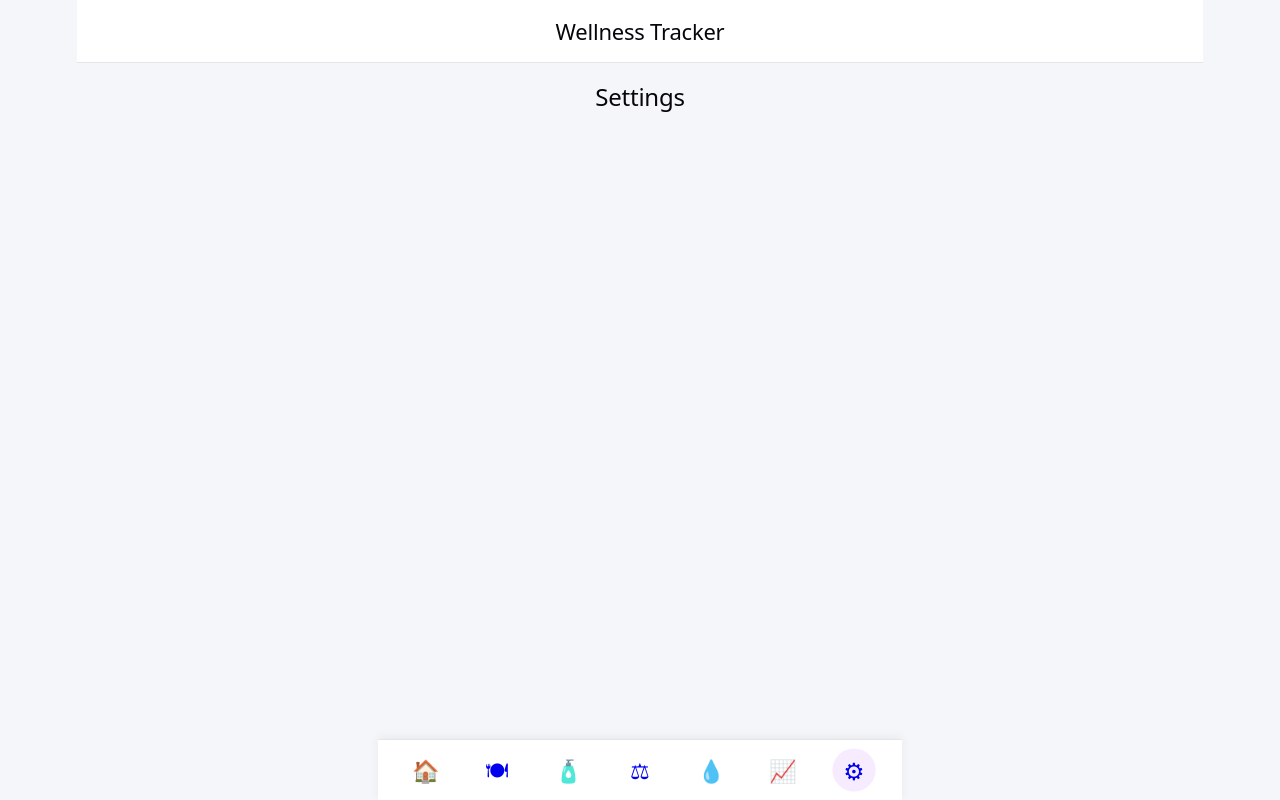
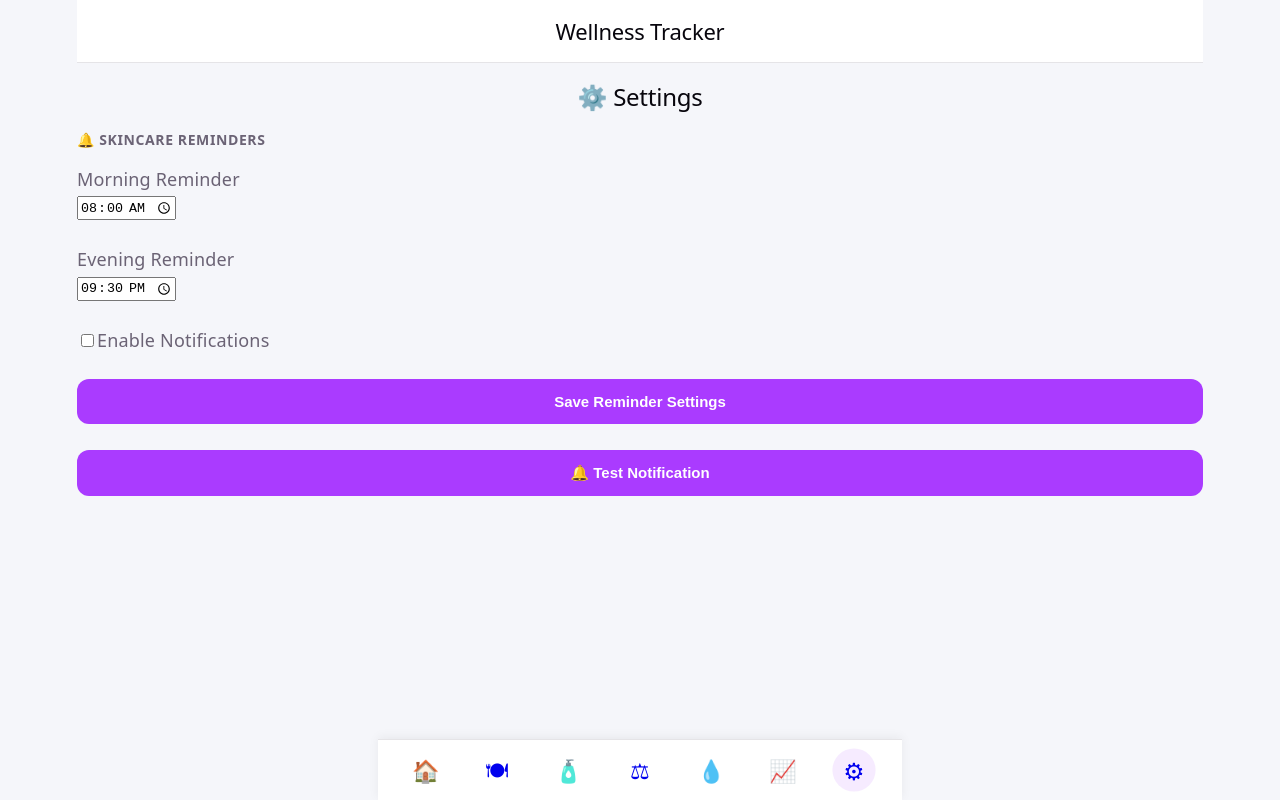
Before and after one commit to sravansamudrala/wellness-tracker, a React (Vite) app: page /settings in a window 1280 px wide. Built offline with nearby package versions, Linux system fonts and the light colour scheme; no server answers.

Commit message:
notification test

```diff
--- a/dev-dist/sw.js
+++ b/dev-dist/sw.js
@@ -81,7 +81,7 @@ define(['./workbox-7e5eb42b'], (function (workbox) { 'use strict';
     "revision": "3ca0b8505b4bec776b69afdba2768812"
   }, {
     "url": "index.html",
-    "revision": "0.nn6h4873eh8"
+    "revision": "0.s6stgkvvg7g"
   }], {});
   workbox.cleanupOutdatedCaches();
   workbox.registerRoute(new workbox.NavigationRoute(workbox.createHandlerBoundToURL("index.html"), {
--- a/src/pages/Settings.tsx
+++ b/src/pages/Settings.tsx
@@ -1,5 +1,86 @@
+import { useEffect, useState } from "react";
+import {
+  getReminderSettings,
+  updateReminderSettings,
+} from "../services/reminderSettingsApi";
+import { showTestNotification } from "../utils/notifications";
+
 function Settings() {
-    return <h2>Settings</h2>;
+  const [morningTime, setMorningTime] = useState("08:00");
+  const [eveningTime, setEveningTime] = useState("21:30");
+  const [notificationsEnabled, setNotificationsEnabled] = useState(false);
+
+  useEffect(() => {
+    async function loadSettings() {
+      const data = await getReminderSettings();
+
+      setMorningTime(data.morning_time.substring(0, 5));
+      setEveningTime(data.evening_time.substring(0, 5));
+      setNotificationsEnabled(data.notifications_enabled);
+    }
+
+    loadSettings();
+  }, []);
+
+  async function saveSettings() {
+    await updateReminderSettings({
+      morning_time: morningTime,
+      evening_time: eveningTime,
+      notifications_enabled: notificationsEnabled,
+    });
+
+    alert("Reminder settings saved!");
+  }
+
+  return (
+    <div className="settings-container">
+      <h2>⚙️ Settings</h2>
+
+      <h3>🔔 Skincare Reminders</h3>
+
+      <div>
+        <label>Morning Reminder</label>
+        <br />
+        <input
+          type="time"
+          value={morningTime}
+          onChange={(e) => setMorningTime(e.target.value)}
+        />
+      </div>
+
+      <br />
+
+      <div>
+        <label>Evening Reminder</label>
+        <br />
+        <input
+          type="time"
+          value={eveningTime}
+          onChange={(e) => setEveningTime(e.target.value)}
+        />
+      </div>
+
+      <br />
+
+      <label>
+        <input
+          type="checkbox"
+          checked={notificationsEnabled}
+          onChange={(e) => setNotificationsEnabled(e.target.checked)}
+        />
+        Enable Notifications
+      </label>
+
+      <br />
+      <br />
+
+      <button onClick={saveSettings}>Save Reminder Settings</button>
+      <br />
+      <br />
+
+      <button onClick={showTestNotification}>🔔 Test Notification</button>
+    </div>
+  );
 }
 
 export default Settings;
--- /dev/null
+++ b/src/services/reminderSettingsApi.ts
@@ -0,0 +1,18 @@
+import api from "./api";
+
+export interface ReminderSettings {
+  morning_time: string;
+  evening_time: string;
+  notifications_enabled: boolean;
+}
+
+export const getReminderSettings = async () => {
+  const response = await api.get("/api/v1/settings/reminders");
+  return response.data;
+};
+
+export const updateReminderSettings = async (data: ReminderSettings) => {
+  const response = await api.put("/api/v1/settings/reminders", data);
+
+  return response.data;
+};
--- /dev/null
+++ b/src/utils/notifications.ts
@@ -0,0 +1,26 @@
+export async function showTestNotification() {
+  if (!("Notification" in window)) {
+    alert("This browser does not support notifications.");
+    return;
+  }
+
+  if (Notification.permission === "granted") {
+    new Notification("🧴 AI Wellness Tracker", {
+      body: "This is a test notification.",
+      icon: "/favicon.svg",
+    });
+
+    return;
+  }
+
+  if (Notification.permission !== "denied") {
+    const permission = await Notification.requestPermission();
+
+    if (permission === "granted") {
+      new Notification("🧴 AI Wellness Tracker", {
+        body: "This is a test notification.",
+        icon: "/favicon.svg",
+      });
+    }
+  }
+}
```
